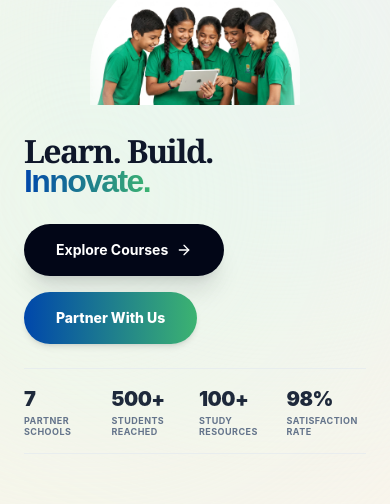
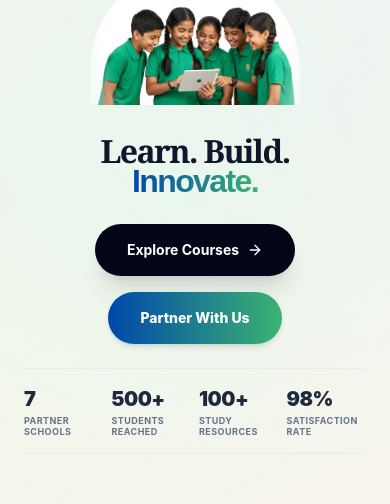
Before and after one commit to TUMBALI-HARSHITHA/edu_alt_redev, a React (Vite) app: page /login in a window 390 px wide. Shown: the part 186-690 px from the top of the page. Built offline with nearby package versions, Linux system fonts and the light colour scheme; no server answers; a small style sheet from the web is missing; a web font is replaced by a local one.

Commit message:
Center align Learn Build Innovate heading and CTA buttons on mobile view

```diff
--- a/components/home/HeroSection.jsx
+++ b/components/home/HeroSection.jsx
@@ -40,12 +40,12 @@ const HeroSection = () => {
         </div>
 
         {/* Hero Left: Text, Metrics, Buttons */}
-        <div className="lg:col-span-6 text-left space-y-6 order-2 lg:order-1">
+        <div className="lg:col-span-6 text-center lg:text-left space-y-6 order-2 lg:order-1">
           <MotionH1
             initial={{ opacity: 0, y: 25 }}
             animate={{ opacity: 1, y: 0 }}
             transition={{ duration: 0.8, delay: 0.1 }}
-            className="text-4xl sm:text-5xl md:text-6xl lg:text-7xl font-black text-slate-900 tracking-tighter leading-[0.9]"
+            className="text-4xl sm:text-5xl md:text-6xl lg:text-7xl font-black text-slate-900 tracking-tighter leading-[0.9] text-center lg:text-left"
           >
             <span style={{ fontFamily: 'Georgia, serif' }}>Learn. Build.</span><br />
             <span className="text-transparent bg-clip-text bg-gradient-to-r from-[#0047AB] to-[#3CB371] font-bitcount" style={{ fontFamily: '"Bitcount Prop Single", cursive, sans-serif' }}>
@@ -58,7 +58,7 @@ const HeroSection = () => {
             initial={{ opacity: 0, y: 15 }}
             animate={{ opacity: 1, y: 0 }}
             transition={{ duration: 0.8, delay: 0.2 }}
-            className="flex flex-wrap gap-4 pt-1"
+            className="flex flex-wrap items-center justify-center lg:justify-start gap-4 pt-1"
           >
             <Button
               variant="dark"
```
